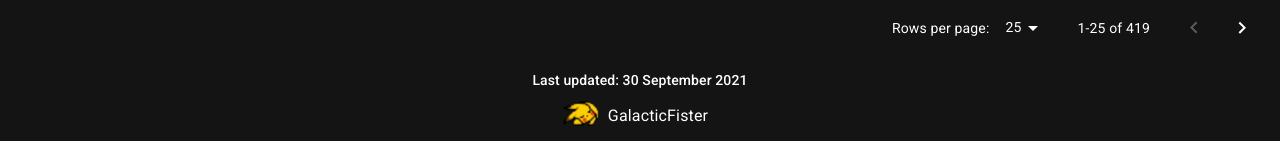
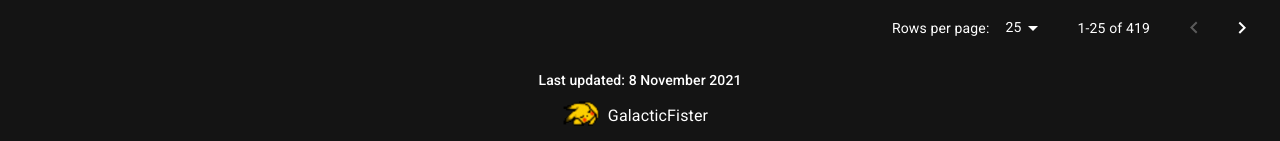
Before and after one commit to Electrynth/sodapoppinshop, a React (Create React App) app: page / in a window 1280 px wide. Shown: the part 3201-3342 px from the top of the page. Built offline with nearby package versions, Linux system fonts and the light colour scheme.

Commit message:
Update modified date

```diff
--- a/src/Footer.js
+++ b/src/Footer.js
@@ -34,7 +34,7 @@ export default function Footer() {
   return (
     <div className={classes.root}>
       <Typography variant="subtitle2">
-        Last updated: 30 September 2021
+        Last updated: 8 November 2021
       </Typography>
       <LargeTooltip
       title={(
```
